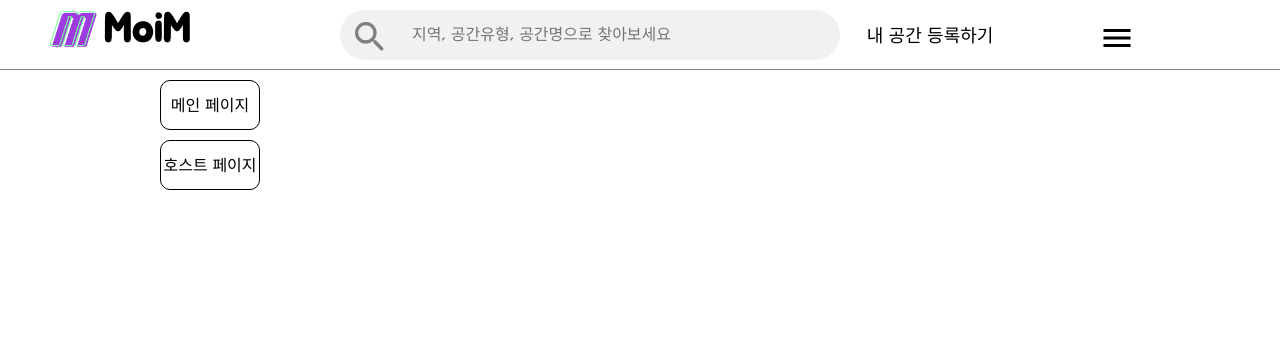
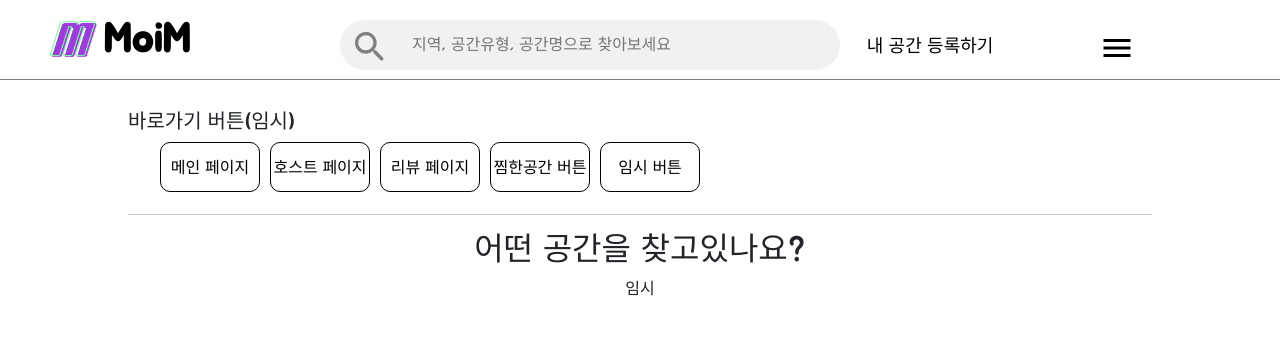
Before and after one commit to nakimminsung/moim_front, a React (Create React App) app: page / in a window 1280 px wide. Shown: the top 351 px of the page. Built offline with nearby package versions, Linux system fonts and the light colour scheme; a web font is replaced by a local one.

Commit message:
mainpage start

```diff
--- a/src/pages/layout/Layout.css
+++ b/src/pages/layout/Layout.css
@@ -1,4 +1,5 @@
 .layHeader {
+	position: fixed;
 	width: 100%;
 	height: 70px;
 	border-bottom: 1px solid gray;
@@ -8,6 +9,7 @@
 	height: 100%;
 	min-height: 700px;
 
+	padding-top: 100px;
 	margin-top: 10px;
 	margin-left: 10%;
 	margin-right: 10%;
--- a/src/pages/main/MainPage.css
+++ b/src/pages/main/MainPage.css
@@ -8,7 +8,7 @@ ul.main {
 }
 
 ul.main li {
-	/* float: left; */
+	float: left;
 	width: 100px;
 	height: 50px;
 	line-height: 50px;
--- a/src/pages/main/MainPage.js
+++ b/src/pages/main/MainPage.js
@@ -5,6 +5,8 @@ import './MainPage.css';
 function mainpage(props) {
 	return (
 		<div>
+			<div className='directButton'>
+				<h5>바로가기 버튼(임시)</h5>
 				<ul className='main'>
 					<li>
 						<NavLink to={'/'}>메인 페이지</NavLink>
@@ -12,7 +14,26 @@ function mainpage(props) {
 					<li>
 						<NavLink to={'/host/slist'}>호스트 페이지</NavLink>
 					</li>
+					<li>
+						<NavLink to={'/review'}>리뷰 페이지</NavLink>
+					</li>
+					<li>
+						<NavLink to={'/like'}>찜한공간 버튼</NavLink>
+					</li>
+					<li>
+						<NavLink to={'/'}>임시 버튼</NavLink>
+					</li>
 				</ul>
+			</div>
+
+			<br />
+			<br />
+			<hr />
+
+			<div className='categoryBox' style={{textAlign: 'center'}}>
+				<h2>어떤 공간을 찾고있나요?</h2>
+				<div>임시</div>
+			</div>
 		</div>
 	);
 }
```
Lines whose indentation alone changed are shown as unchanged.
